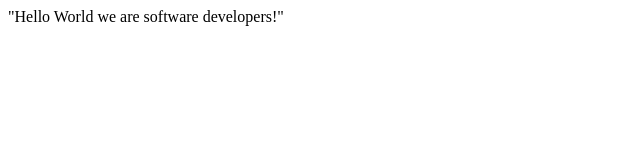
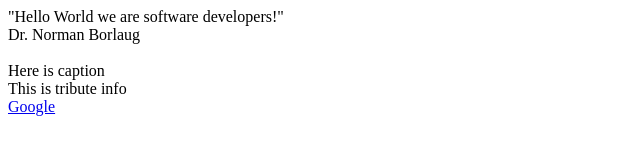
Before and after one commit to MussieTeka/microverseTrial, a plain HTML site: page index.html in a window 1280 px wide. Shown: the whole page, without its empty margins (0-640 px from the left). Drawn offline with Linux system fonts and the light colour scheme.

Commit message:
Build a Tribute Page - Index.html Part

```diff
--- a/index.html
+++ b/index.html
@@ -10,5 +10,18 @@
     <script src="https://cdn.freecodecamp.org/testable-projects-fcc/v1/bundle.js"></script>
     <script  src="js/index.js"></script>
 "Hello World we are software developers!"
+<main id = "main">
+  <div id = "title">
+    Dr. Norman Borlaug
+  </div>
+  <div id = "img-div" src ="">
+    <img id = "image">
+    <div id = "img-caption">Here is caption</div>
+    <div id = "tribute-info">This is tribute info</div>
+    <a id = "tribute-link" href = "https://www.google.com" target = "_blank">Google</a>
+
+</div>
+
+</main>
   </body>
 </html>
```
